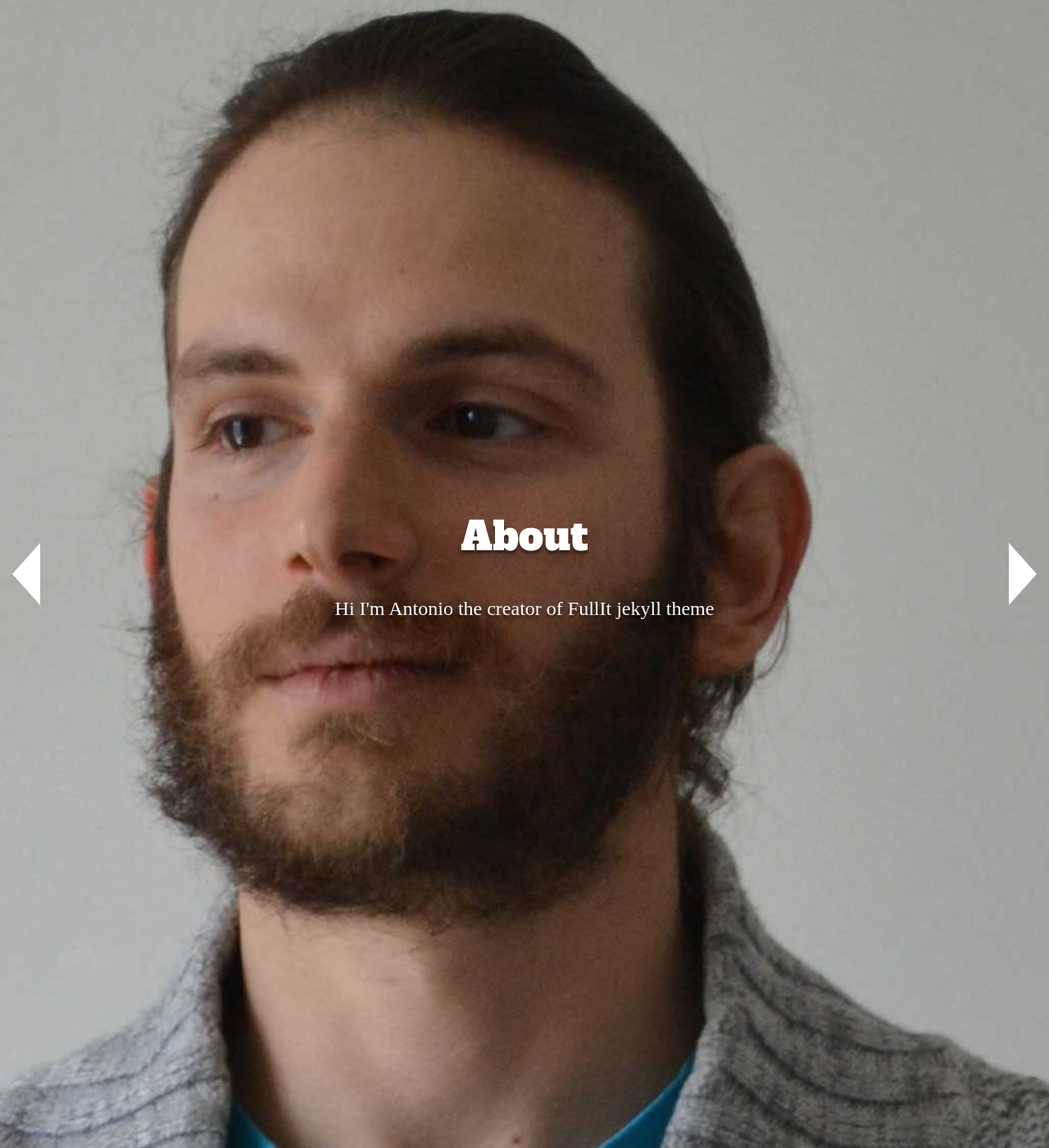
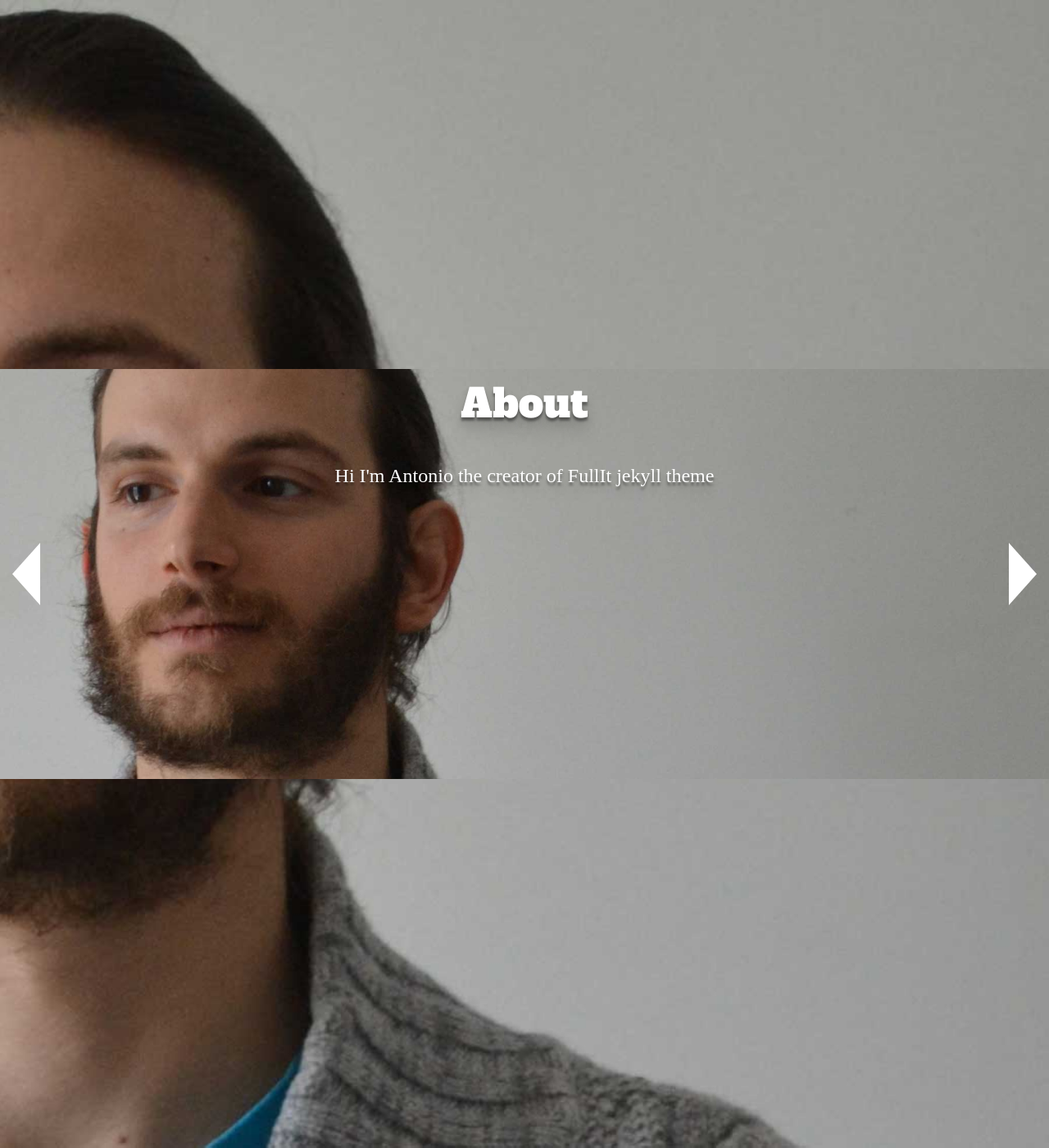
Before and after one commit to gompanghee/gompanghee.github.io, a Jekyll site: the page built from about.html, in a window 1280 px wide and 1400 px high. Shown: the whole window at 82% size. Built offline with Jekyll 4.4.1, drawn with Linux system fonts in a browser that asks for light colours; nearby versions of some CDN libraries; some web fonts are replaced; comment, search, counter and statistics services are not loaded.

Commit message:
Update about.html

```diff
--- a/_includes/themes/bootstrap/about.html
+++ b/_includes/themes/bootstrap/about.html
@@ -1,19 +1,44 @@
-<div id="fullpage">
-  <div class="section" id="section0">
-    <div style="background-size: cover; background-image:url('{{ BASE_PATH }}/assets/img/{% if page.img %}{{ page.img }}{% else %}generic.jpg{% endif %}')" class="slide">
-        <div class="jumbotronic" style="text-align: center">
-          <h1 class="heavy">{{ page.title }}</h1>
+<style>
+  .parallax {
+  background-image: url('{{ BASE_PATH }}/assets/img/{% if page.img %}{{ page.img }}{% else %}generic.jpg{% endif %}');
+
+  height: 500px;
+
+  background-attachment: fixed;
+  background-position: center;
+  background-repeat: no-repeat;
+  background-size: cover;
+}
+</style>
+
+<script>
+  var log=Date.now();
+
+  window.addEventListener('scroll',() => {
+
+      if (window.scrollY<nav.offsetTop && Date.now()-log>nav.offsetTop-window.scrollY) {
+          log=Date.now();
+          nav.scrollIntoView({behavior: 'smooth'});
+      }
+  });
+</script>
+
+<div id="fullpage" class="parallax">
+  <div class="section parallax" id="section0">
+    <div style="background-size: cover; background-image:url('{{ BASE_PATH }}/assets/img/{% if page.img %}{{ page.img }}{% else %}generic.jpg{% endif %}')" class="slide parallax">
+        <div class="jumbotronic parallax" style="text-align: center">
+          <h1 class="heavy ">{{ page.title }}</h1>
           {% if page.tagline %} <h2 class="heavy">{{ page.tagline }}</h2>{% endif %}
         </div>
     </div>
-    {% if page.title2 %}<div style="background-size: cover; background-image:url('{{ BASE_PATH }}/assets/img/{% if page.img2 %}{{ page.img2 }}{% else %}generic.jpg{% endif %}')" class="slide">
-    <div class="jumbotronic" style="text-align: center">
+    {% if page.title2 %}<div style="background-size: cover; background-image:url('{{ BASE_PATH }}/assets/img/{% if page.img2 %}{{ page.img2 }}{% else %}generic.jpg{% endif %}')" class="slide parallax">
+    <div class="jumbotronic parallax" style="text-align: center">
       <h1 class="heavy">{{ page.title2 }}</h1>
     </div>{% endif %}
     </div>
 
-    {% if page.title3 %}<div style="background-size: cover; background-image:url('{{ BASE_PATH }}/assets/img/{% if page.img3 %}{{ page.img3 }}{% else %}generic.jpg{% endif %}')" class="slide">
-    <div class="jumbotronic" style="text-align: center">
+    {% if page.title3 %}<div style="background-size: cover; background-image:url('{{ BASE_PATH }}/assets/img/{% if page.img3 %}{{ page.img3 }}{% else %}generic.jpg{% endif %}')" class="slide parallax">
+    <div class="jumbotronic parallax" style="text-align: center">
       <h1 class="heavy">{{ page.title3 }}</h1>{% endif %}
     </div>
   </div>
```
